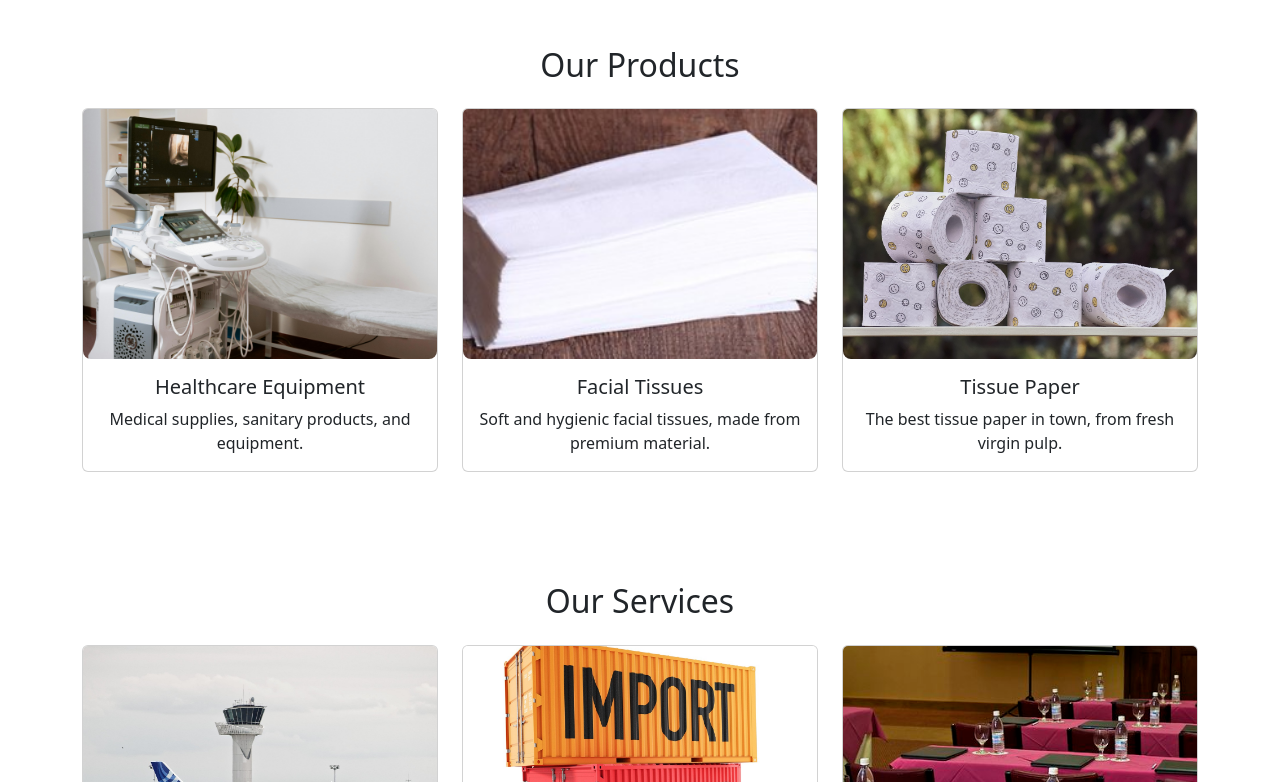
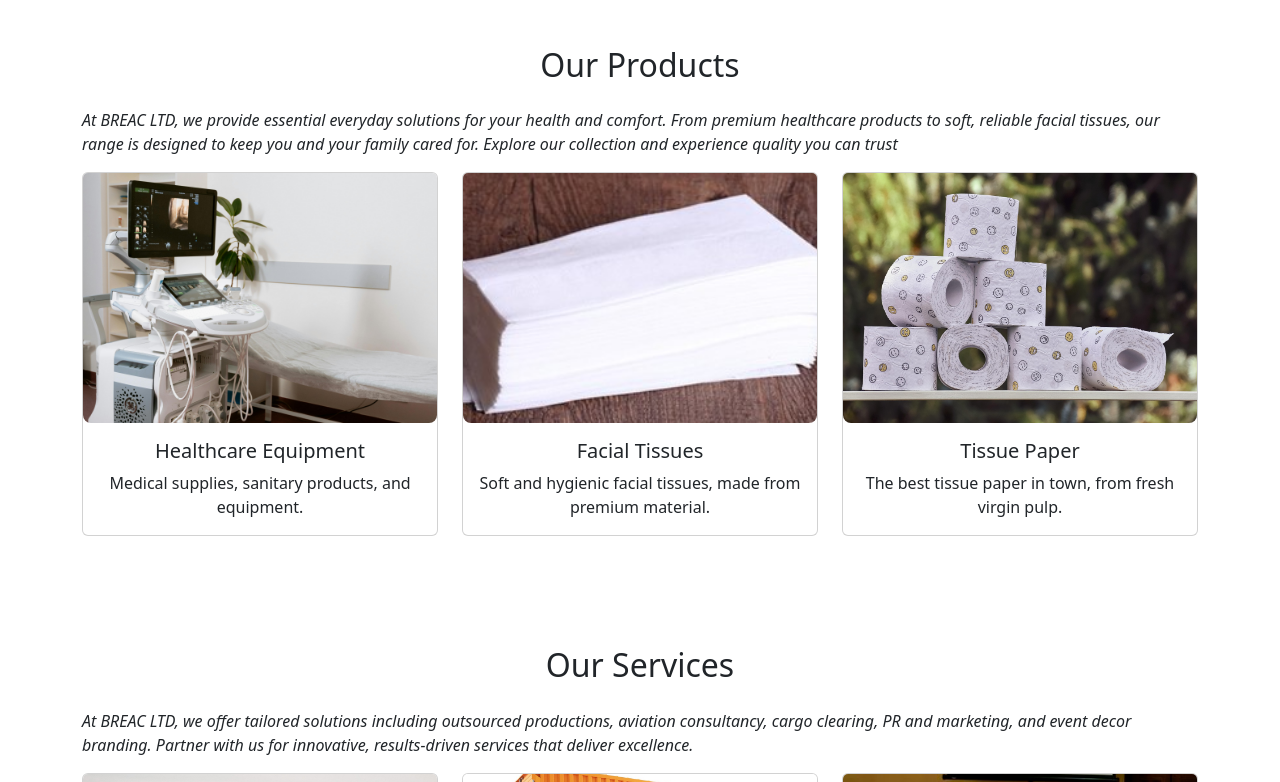
Before and after one commit to Isiji/breac-webiste, a React (Create React App) app in the folder breac-website/: page / in a window 1280 px wide. Shown: the part 698-1480 px from the top of the page. Built offline with nearby package versions, Linux system fonts and the light colour scheme.

Commit message:
deployment

```diff
--- a/breac-website/src/components/Products.js
+++ b/breac-website/src/components/Products.js
@@ -21,6 +21,8 @@ const Products = () => {
         >
             <Container className="my-5">
                 <h2 className="text-center mb-4">Our Products</h2>
+                <p><i>At BREAC LTD, we provide essential everyday solutions for your health and comfort.
+                From premium healthcare products to soft, reliable facial tissues, our range is designed to keep you and your family cared for. Explore our collection and experience quality you can trust</i></p>
                 <Row className="g-4"> {/* Bootstrap spacing class */}
                     {products.map((product, index) => (
                         <Col md={4} key={index} className="product-spacing">
--- a/breac-website/src/components/Services.js
+++ b/breac-website/src/components/Services.js
@@ -21,6 +21,8 @@ const Services = () => {
         >
             <Container className="my-5">
                 <h2 className="text-center mb-4">Our Services</h2>
+                <p><i>At BREAC LTD, we offer tailored solutions including outsourced productions, aviation consultancy, cargo clearing, PR and marketing,
+                    and event decor branding. Partner with us for innovative, results-driven services that deliver excellence.</i></p>
                 <Row className="g-4"> {/* Bootstrap spacing class */}
                     {services.map((service, index) => (
                         <Col md={4} key={index} className="service-spacing">
```
